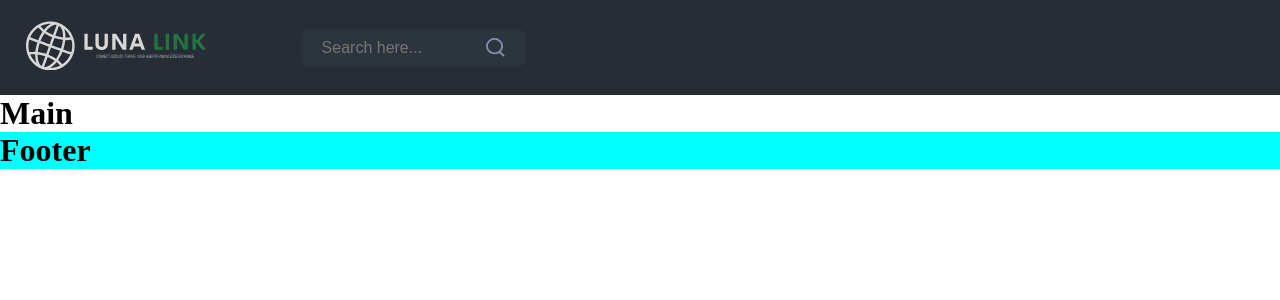
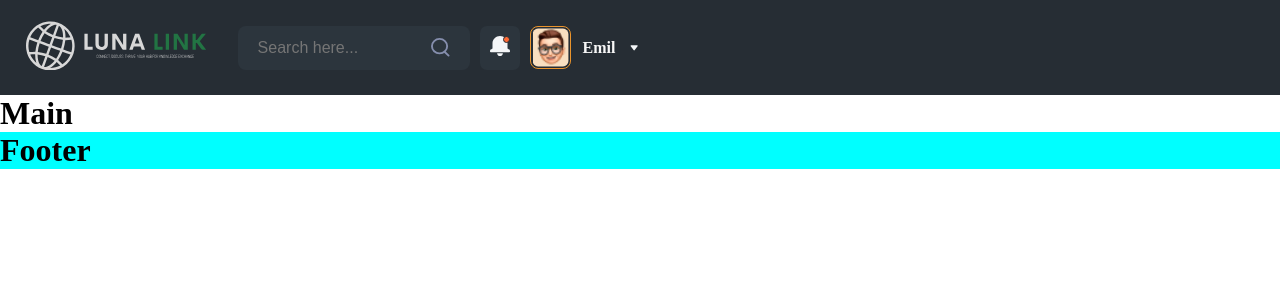
Before and after one commit to AdrianKnudsen/Luna-Link, a React (Vite) app: page / in a window 1280 px wide. Shown: the top 300 px of the page. Built offline with nearby package versions, Linux system fonts and the light colour scheme.

Commit message:
added html and css
added text and icons to header, and styling.

```diff
--- a/src/Components/Header/Header.jsx
+++ b/src/Components/Header/Header.jsx
@@ -17,6 +17,31 @@ export function Header() {
             />
           </div>
           <SearchBar onSearch={handleSearch} placeholder="Search here..." />
+          <div className={styles.additionalContent}>
+            <div className={styles.notifyBox}>
+              <img src="public/images/notify.svg" alt="Notification" />
+            </div>
+            <div className={styles.userContent}>
+              <img
+                className={styles.userimg}
+                src="public/images/Memoji Boys 2-1.png"
+                alt="User Avatar"
+              />
+              <h6 className={styles.text}>Emil</h6>
+              <svg
+                xmlns="http://www.w3.org/2000/svg"
+                width="20"
+                height="20"
+                viewBox="0 0 20 20"
+                fill="none"
+              >
+                <path
+                  d="M14 6H6C5.17595 6 4.70557 6.94076 5.2 7.6L9.2 12.9333C9.6 13.4667 10.4 13.4667 10.8 12.9333L14.8 7.6C15.2944 6.94076 14.824 6 14 6Z"
+                  fill="#F4F6F8"
+                />
+              </svg>
+            </div>
+          </div>
         </nav>
       </header>
     </>
--- a/src/Components/Header/Header.module.css
+++ b/src/Components/Header/Header.module.css
@@ -12,14 +12,44 @@
   padding: 10px 20px;
 }
 
-/* .logoContainer {
-  display: flex;
-  flex-direction: column;
-  align-items: center;
-} */
-
 .logo {
   height: 100%;
   width: 12rem;
-  margin-right: 7vw;
+  margin-right: 2vw;
 }
+
+.additionalContent {
+  display: flex;
+  align-items: center;
+}
+
+.notifyBox {
+  padding: 10px;
+  border-radius: 7px;
+  background-color: #2c353d;
+  margin-right: 10px;
+  margin-left: 10px;
+}
+
+.userimg {
+  border-radius: 8px;
+  border: 1px solid #ea942c;
+  width: 50%;
+  height: 50%;
+  border-radius: 8px;
+  padding: 0.1rem;
+}
+
+.userContent {
+  display: flex;
+  align-items: center;
+}
+
+.text {
+  color: #f7f7f7;
+  font-size: 16px;
+  margin: 0.7rem;
+}
+
+@media screen and (min-width: 630px) {
+}
--- a/src/Components/SearchBar/SearchBar.module.css
+++ b/src/Components/SearchBar/SearchBar.module.css
@@ -1,8 +1,8 @@
 .searchBar {
   display: flex;
   align-items: center;
-  width: 40%;
-  padding: 9px 20px;
+  width: 35%;
+  padding: 12px 20px;
   background-color: #2c353d;
   border-radius: 8px;
 }
```
Also changed, not shown: public/images/Memoji Boys 2-1.png (added), public/images/notify.svg (added).
